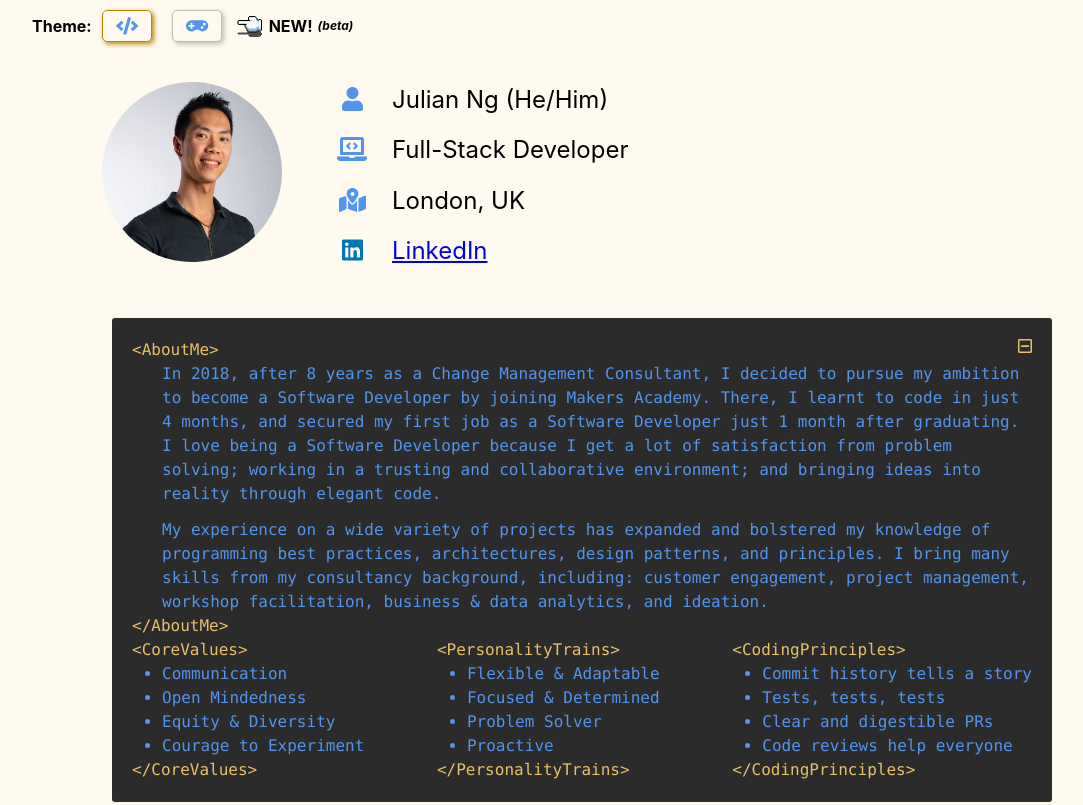
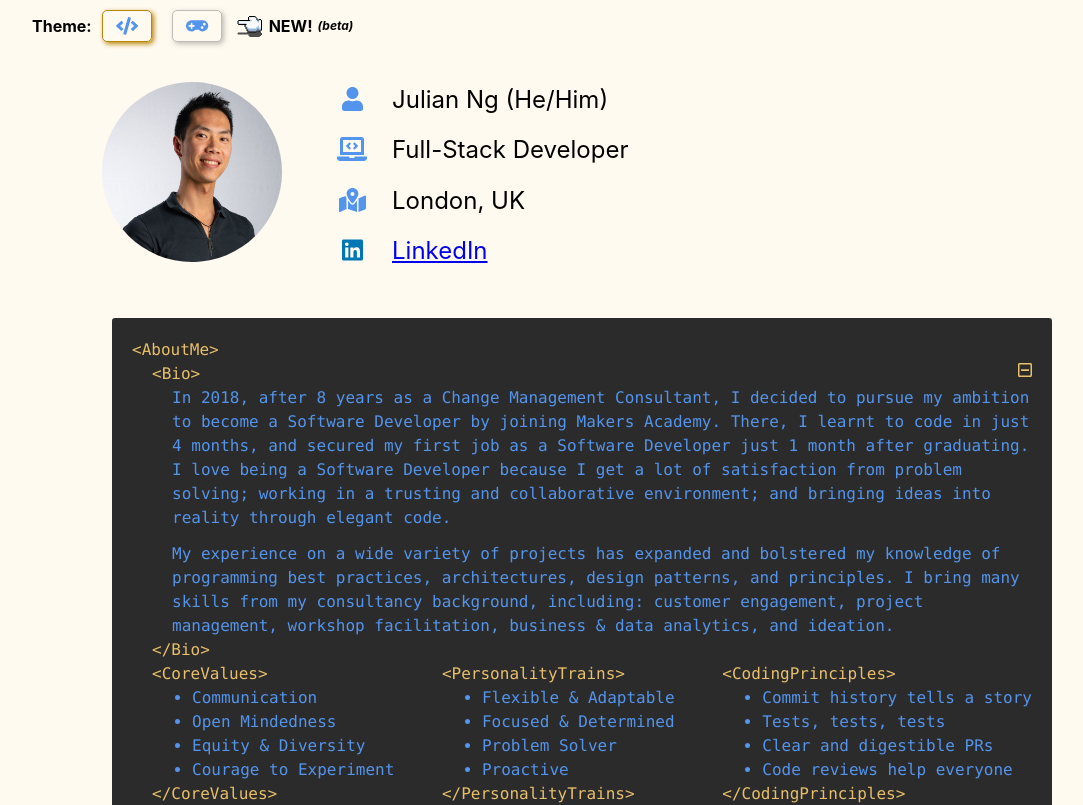
Before and after one commit to julesnuggy/cv, a React (Create React App) app: page /#/theme/coding in a window 1280 px wide. Shown: the top 805 px of the page, without its empty margins (58-1141 px from the left). Built offline with nearby package versions, Linux system fonts and the light colour scheme.

Commit message:
Fix AboutMe styling

```diff
--- a/src/components/coding-theme/AboutMe.tsx
+++ b/src/components/coding-theme/AboutMe.tsx
@@ -58,7 +58,9 @@ const AboutMe = ({screenSize}: aboutMeProps) => {
 
   return (
   <div className="about-me code-block dark-theme" onClick={truncateExpandContents}>
-    <div className="tag">{'<AboutMe>'}
+    <div className="tag">{'<AboutMe>'}</div>
+    <div className="indented-tag">
+      <div className="tag">{'<Bio>'}
         <span style={{float: 'right'}}>
           {isTruncated ?
             <FontAwesomeIcon icon={['far', 'plus-square']} className="expand-truncate-icon"/> :
@@ -67,13 +69,15 @@ const AboutMe = ({screenSize}: aboutMeProps) => {
         </span>
       </div>
       <ReactMarkdown className="indented-text" source={data.bio} />
-    <div className="tag">{'</AboutMe>'}</div>
+      <div className="tag">{'</Bio>'}</div>
       <div className="tag-container">
         <TagList title="CoreValues" data={data.coreValues} />
         <TagList title="PersonalityTrains" data={data.personalityTraits} />
         <TagList title="CodingPrinciples" data={data.codingPrinciples} />
       </div>
     </div>
+    <div className="tag">{'</AboutMe>'}</div>
+  </div>
 )};
 
 export default AboutMe;
--- a/src/styles/global.scss
+++ b/src/styles/global.scss
@@ -27,18 +27,24 @@
 
   @include tabletUp {
     margin: 30px 40px 0;
+    min-width: 600px;
   }
 }
 
 .tag-container {
 
-  @include mobileUp {
+  @include tabletUp {
     display: flex;
     flex-direction: row;
     justify-content: space-between;
   }
+
   & .tag-wrapper {
     flex-direction: column;
+
+    @include tabletUp {
+      min-width: 200px;
+    }
 
     & > .tag + .tag {
       margin-top: 1rem;
@@ -48,11 +54,15 @@
 
 .tag {
   color: $codeYellow;
+
+  + .indented-tag {
+    padding-left: 20px;
+  }
 }
 
 .indented-text {
-  padding-left: 30px;
-
+  padding-left: 20px;
+  text-wrap: normal;
   p {
     margin: 0;
 
@@ -63,7 +73,7 @@
 
   ul {
     margin: 0;
-    padding: 0;
+    padding: 0 0 0 20px;
 
     li {
       list-style-type: none;
```
Lines whose indentation alone changed are shown as unchanged.
